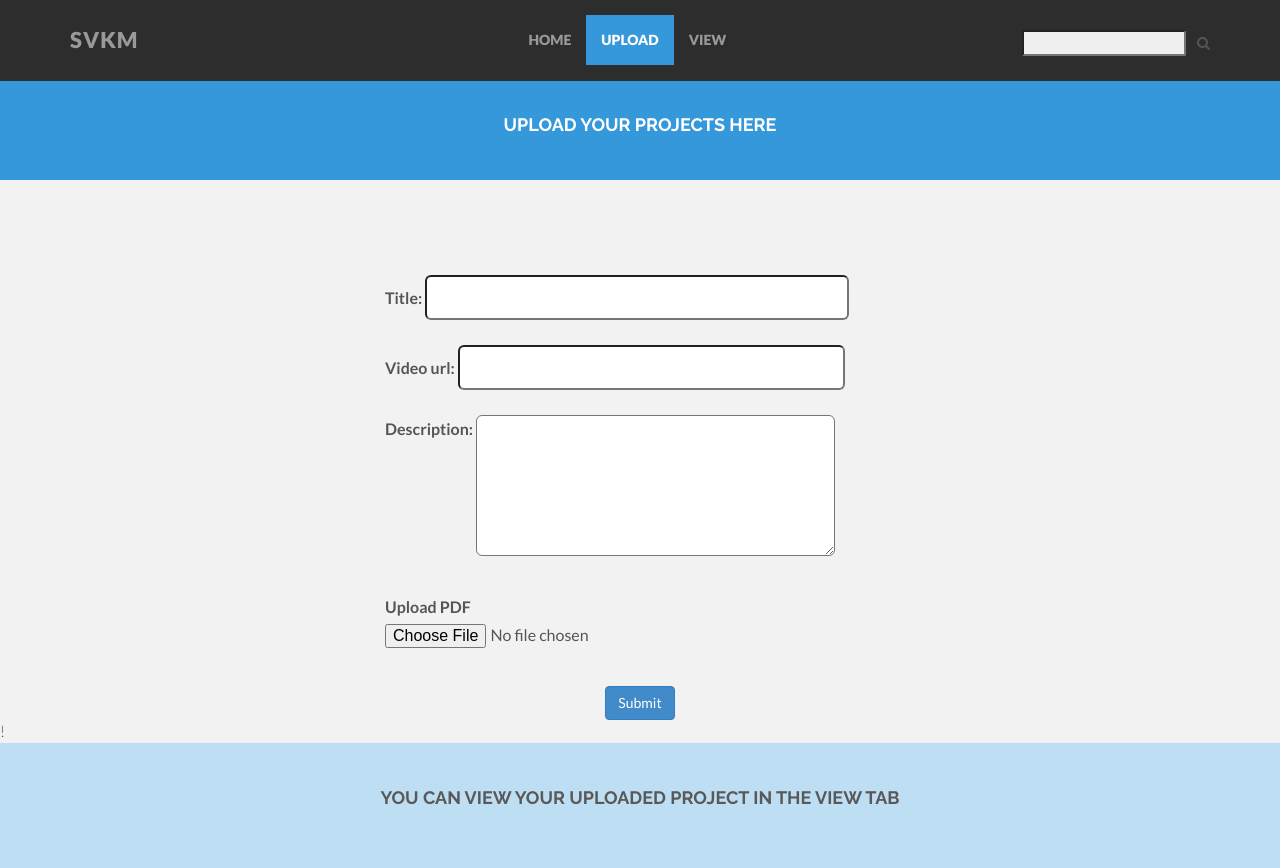
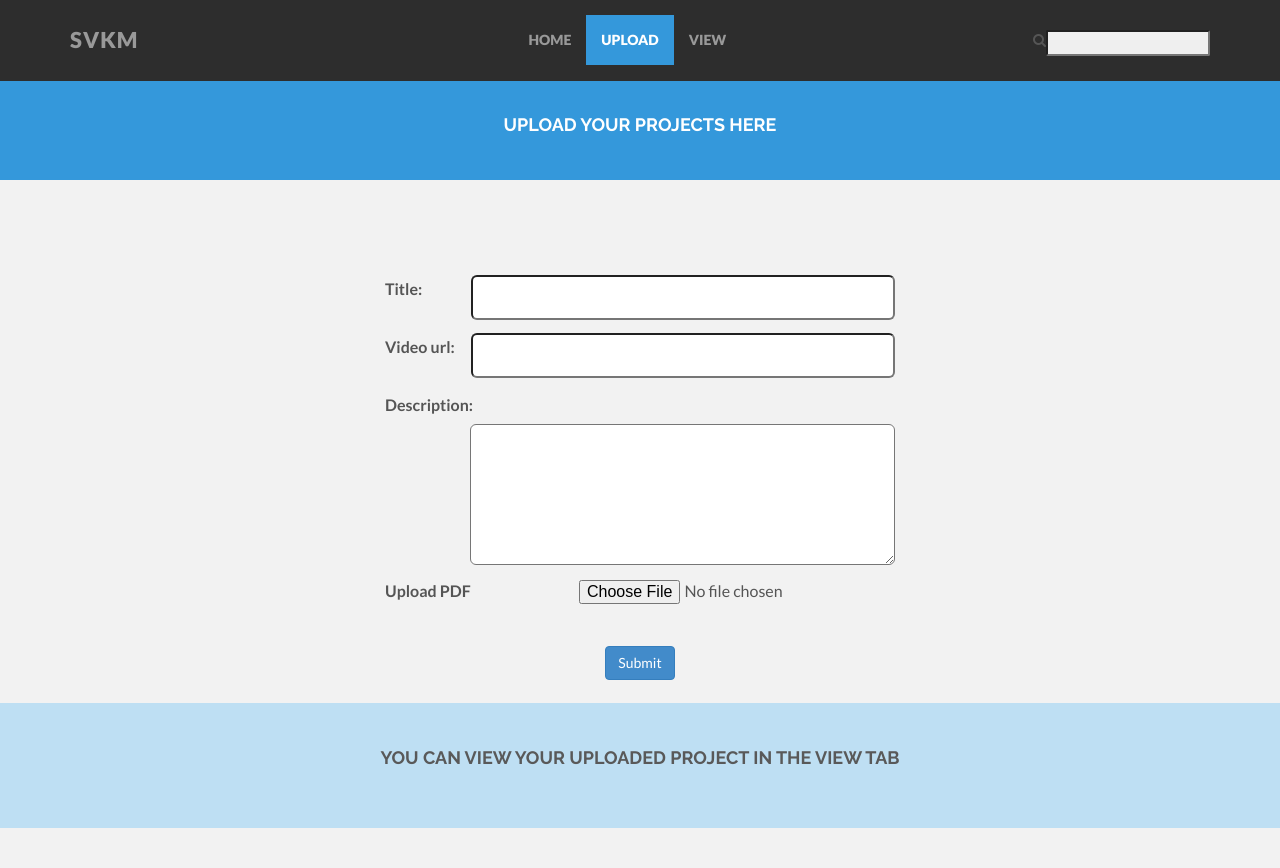
Before and after one commit to shahsaumya/DJACM-BEPapers, a Django app: page /upload/ in a window 1280 px wide. After the commit the page ends 828 px from the top, so only its background shows below. Run offline with Django 3.2, Linux system fonts and the light colour scheme; the visitor is signed in with stand-in values (Sample User, id 1); some libraries are stand-ins or nearby versions.

Commit message:
Upload form

```diff
--- a/user_auth/login/forms.py
+++ b/user_auth/login/forms.py
@@ -21,11 +21,11 @@ class ProjectForm(forms.ModelForm):
     )
 
     description = forms.CharField(
-       widget=forms.Textarea(attrs={'rows':"5",'class': "input-lg",'cols':"33"}),
+       widget=forms.Textarea(attrs={'rows':"5",'class': "input-lg",'cols':"40"}),
     )
 
     video_url = forms.CharField(
-        widget=forms.TextInput(attrs={'class': "input-lg",'size':"36"}),
+        widget=forms.TextInput(attrs={'class': "input-lg",'size':"40"}),
     )
 
 
--- a/user_auth/login/templates/services.html
+++ b/user_auth/login/templates/services.html
@@ -24,6 +24,11 @@
       <script src="https://oss.maxcdn.com/libs/html5shiv/3.7.0/html5shiv.js"></script>
       <script src="https://oss.maxcdn.com/libs/respond.js/1.3.0/respond.min.js"></script>
     <![endif]-->
+    <style type="text/css">
+      input,textarea{
+        float:right;
+      }
+    </style>
   </head>
 
   <body>
@@ -75,12 +80,11 @@
       </div>
       <div class="form-group row">
       <label for="file_upload"  class="col-2 col-form-label"> Upload PDF </label>
-      <input name="file_upload" id="pdf_upload"   type="file" required> </input>
+      <input name="file_upload" id="pdf_upload"   type="file" required></input>
       </div >
       <br>
-
      <div class="row centered" >
-      <input name="submit_button" id="submit_button" type="submit" class="btn btn-primary"> </input>
+      <button name="submit_button" id="submit_button" type="submit" class="btn btn-primary">Submit </button>
       </div >
     </form>
     <script src="{% static 'js/qwest.min.js' %}"> </script>
@@ -166,97 +170,12 @@
 
 
 
-
+<br>
 
 
 
 </div>
 	</div><!-- container -->
-
-
-	<!-- PRICING SECTION -->
-	<!--
-	<div id="dg">
-		<div class="container">
-			<div class="row centered">
-				<h4>PRICING PLANS</h4>
-				<br>
-				<div class="col-lg-4">
-                    <!-- START PRICING TABLE -->
-                    <!--
-                    <div class="pricing-option">
-                        <div class="pricing-top">
-                            <span class="pricing-edition">Starter</span>
-                            <span class="price">
-                                <sup>$</sup>
-                                <span class="price-amount">19</span>
-                                <small>/mo</small>
-                            </span>
-                        </div>
-                        <ul>
-                            <li><strong>10GB</strong> Storage</li>
-                            <li>Up to <strong>10</strong> Users</li>
-                            <li><strong>5</strong> Domains</li>
-                            <li><strong>Free</strong> Setup</li>
-                            <li><strong>1-year</strong> Free support *</li>
-                        </ul>
-                        <a href="index.html#" class="pricing-signup">Sign up</a>
-                    </div><!-- /pricing-option -->
-                 <!-- END PRICING TABLE -->
-				<!--</div><!-- /col -->
-				<!--
-				<div class="col-lg-4">
-                    <!-- START PRICING TABLE -->
-                <!--    <div class="pricing-option">
-                        <div class="pricing-top">
-                            <span class="pricing-edition">Standard</span>
-                            <span class="price">
-                                <sup>$</sup>
-                                <span class="price-amount">29</span>
-                                <small>/mo</small>
-                            </span>
-                        </div>
-                        <ul>
-                            <li><strong>20GB</strong> Storage</li>
-                            <li>Up to <strong>20</strong> Users</li>
-                            <li><strong>10</strong> Domains</li>
-                            <li><strong>Free</strong> Setup</li>
-                            <li><strong>2-year</strong> Free support *</li>
-                        </ul>
-                        <a href="index.html#" class="pricing-signup">Sign up</a>
-                    </div><!-- /pricing-option -->
-                    <!-- END PRICING TABLE -->
-				<!--</div><!-- /col -->
-			<!--
-				<div class="col-lg-4">
-                    <!-- START PRICING TABLE -->
-                    <!--
-                    <div class="pricing-option">
-                        <div class="pricing-top">
-                            <span class="special-label">OFFER!</span>
-                            <span class="pricing-edition">Ultimate</span>
-                            <span class="price">
-                                <sup>$</sup>
-                                <span class="price-amount">69</span>
-                                <small>/mo</small>
-                            </span>
-                        </div>
-                        <ul>
-                            <li><strong>150GB</strong> Storage</li>
-                            <li><strong>Unlimited</strong> Users</li>
-                            <li><strong>50</strong> Domains</li>
-                            <li><strong>Free</strong> Setup</li>
-                            <li><strong>5-year</strong> Free support *</li>
-                        </ul>
-                        <a href="index.html#" class="pricing-signup">Sign up</a>
-                    </div><!-- /pricing-option -->
-                    <!-- END PRICING TABLE -->
-			<!--	</div><!-- /col -->
-		<!--	</div><!-- row -->
-	<!--	</div><!-- container -->
-<!--	</div><!-- DG -->!
-
-
 
 	<div id="r">
 		<div class="container">
```
Also changed, not shown: user_auth/login/static/img/header-bg.jpg (deleted).
